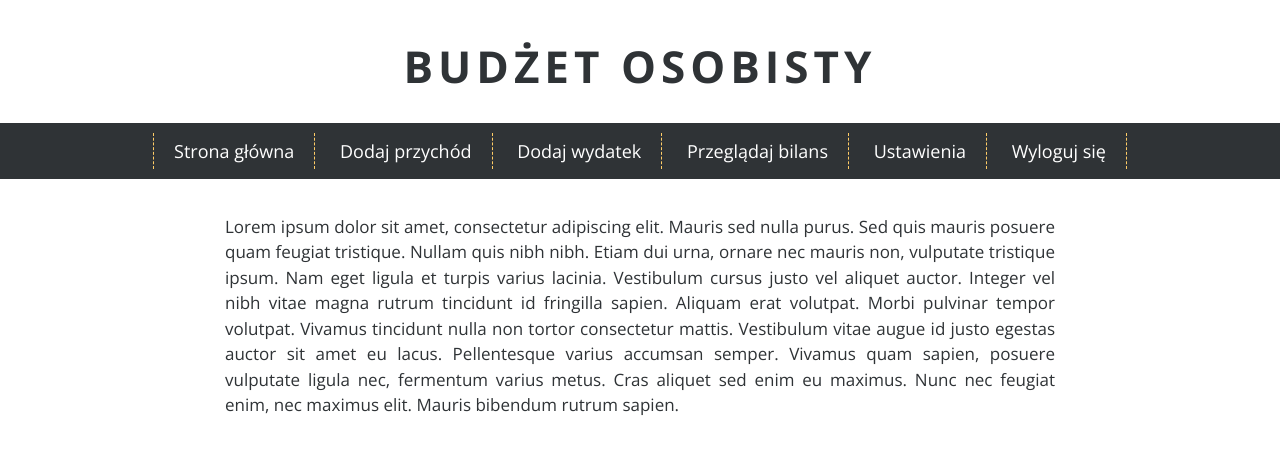
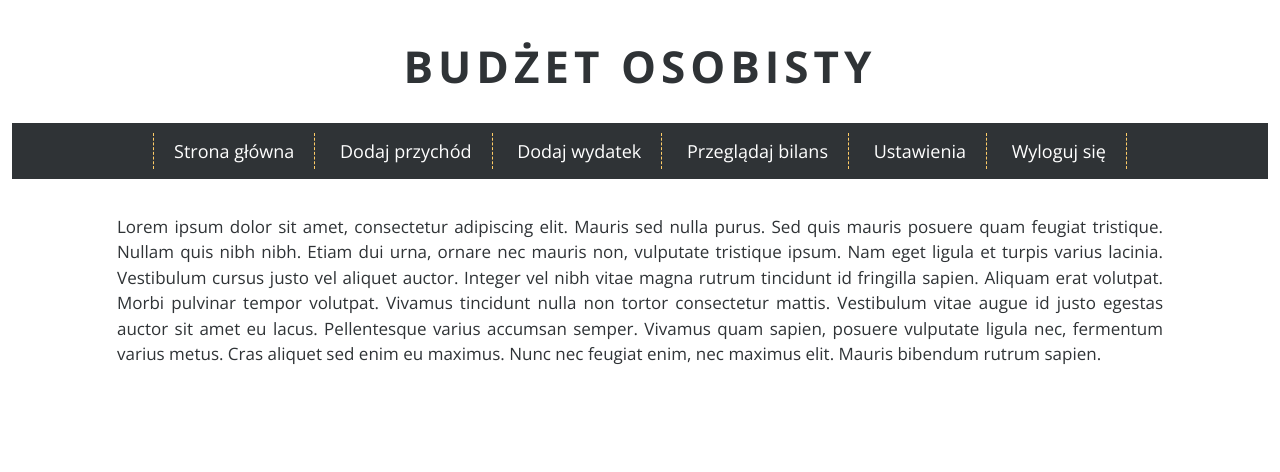
Before and after one commit to Basia233/PersonalBudgetWebApp, a plain HTML site: page menu.html in a window 1280 px wide. Drawn offline with nearby package versions, Linux system fonts and the light colour scheme.

Commit message:
Developed Bootstrap's grid

```diff
--- a/main.css
+++ b/main.css
@@ -92,12 +92,12 @@ h2
 	background-color: #339900;
 }
 
-
+/*
 .container
 {
 	margin-left: auto;
 	margin-right: auto;
-}
+}*/
 
 
 input[type=text],
@@ -261,9 +261,11 @@ select:hover
 
 .row
 {
+	/*
 	margin-left: auto;
 	margin-right: auto;
-	width: 300px;
+	width: 300px;*/
+
 	color: #2F3336;
 	margin-top: 10px;
 	margin-bottom: 2px;
@@ -399,9 +401,6 @@ table td
 
 #textMenu
 {
-	margin-left: auto;
-	margin-right: auto;
-	width: 900px;
 	text-align: justify;
 	background-color: #fff;
 	color: #2F3336;
--- a/menu.html
+++ b/menu.html
@@ -22,7 +22,10 @@
 
 <body>
 
+
 	<header>
+
+		<div class = "container-fluid">
 
 			<h1>Budżet Osobisty</h1>
 
@@ -37,14 +40,20 @@
 				</ul>
 			</nav>
 
+		</div>
+
 	</header>
 
 	<section>
+
+		<div class = "container">
 
 			<div id = "textMenu">
 				<p>
 					Lorem ipsum dolor sit amet, consectetur adipiscing elit. Mauris sed nulla purus. Sed quis mauris posuere quam feugiat tristique. Nullam quis nibh nibh. Etiam dui urna, ornare nec mauris non, vulputate tristique ipsum. Nam eget ligula et turpis varius lacinia. Vestibulum cursus justo vel aliquet auctor. Integer vel nibh vitae magna rutrum tincidunt id fringilla sapien. Aliquam erat volutpat. Morbi pulvinar tempor volutpat. Vivamus tincidunt nulla non tortor consectetur mattis. Vestibulum vitae augue id justo egestas auctor sit amet eu lacus. Pellentesque varius accumsan semper. Vivamus quam sapien, posuere vulputate ligula nec, fermentum varius metus. Cras aliquet sed enim eu maximus. Nunc nec feugiat enim, nec maximus elit. Mauris bibendum rutrum sapien.
 				</p>
+			</div>
+
 		</div>
 
 	</section>
```
Also changed, not shown: balance.html (+4 -0 lines), expenses.html (+5 -0 lines), incomes.html (+4 -0 lines), index.html (+3 -0 lines), registration.html (+4 -4 lines). Lines whose indentation alone changed are shown as unchanged.
